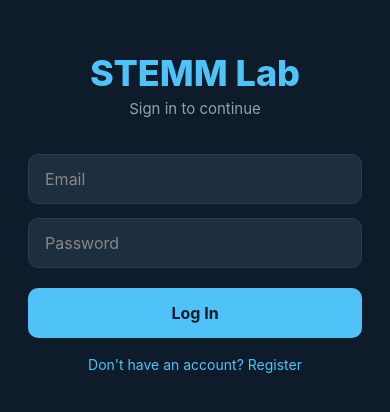
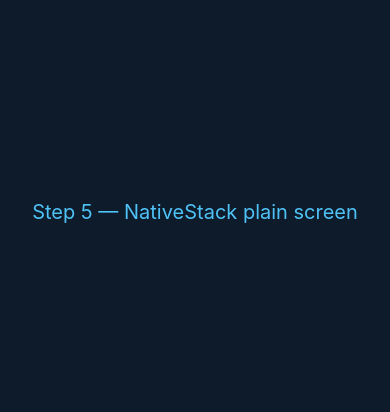
Before and after one commit to nishant0178/stemm-lab-mad, a React Native app: screen / in a window 390 px wide. Shown: the part 210-622 px from the top of the page. Built offline with nearby package versions, Linux system fonts and the light colour scheme; no server answers.

Commit message:
[debug] step 5: NativeStack with plain View screen (no LoginScreen)

```diff
--- a/App.tsx
+++ b/App.tsx
@@ -1,18 +1,24 @@
 import React from 'react';
+import { View, Text } from 'react-native';
 import { NavigationContainer } from '@react-navigation/native';
 import { createNativeStackNavigator } from '@react-navigation/native-stack';
-import LoginScreen from './src/screens/LoginScreen';
-import RegisterScreen from './src/screens/RegisterScreen';
 
-// ISOLATION STEP 4 — RootNavigator with Login + Register only, no auth/stores
+// ISOLATION STEP 5 — NativeStackNavigator with a plain View screen (no LoginScreen)
+// If error appears here → bug is in react-native-screens / NativeStack itself
+// If no error → bug is inside LoginScreen.tsx content
 const Stack = createNativeStackNavigator();
+
+const PlainScreen = () => (
+  <View style={{ flex: 1, backgroundColor: '#0d1b2a', alignItems: 'center', justifyContent: 'center' }}>
+    <Text style={{ color: '#4fc3f7', fontSize: 20 }}>Step 5 — NativeStack plain screen</Text>
+  </View>
+);
 
 export default function App() {
   return (
     <NavigationContainer>
       <Stack.Navigator screenOptions={{ headerShown: false }}>
-        <Stack.Screen name="Login" component={LoginScreen} />
-        <Stack.Screen name="Register" component={RegisterScreen} />
+        <Stack.Screen name="Plain" component={PlainScreen} />
       </Stack.Navigator>
     </NavigationContainer>
   );
```
